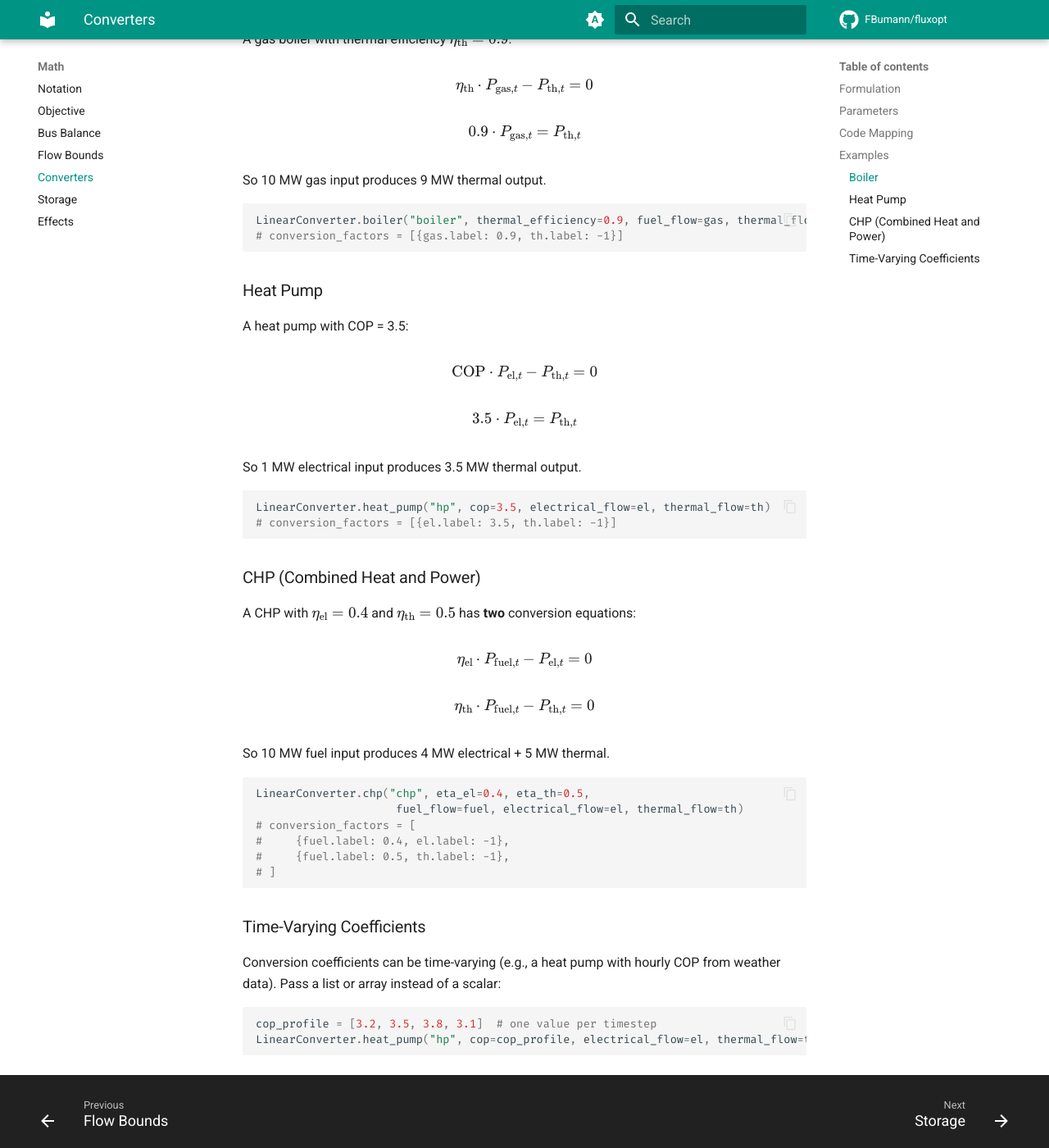
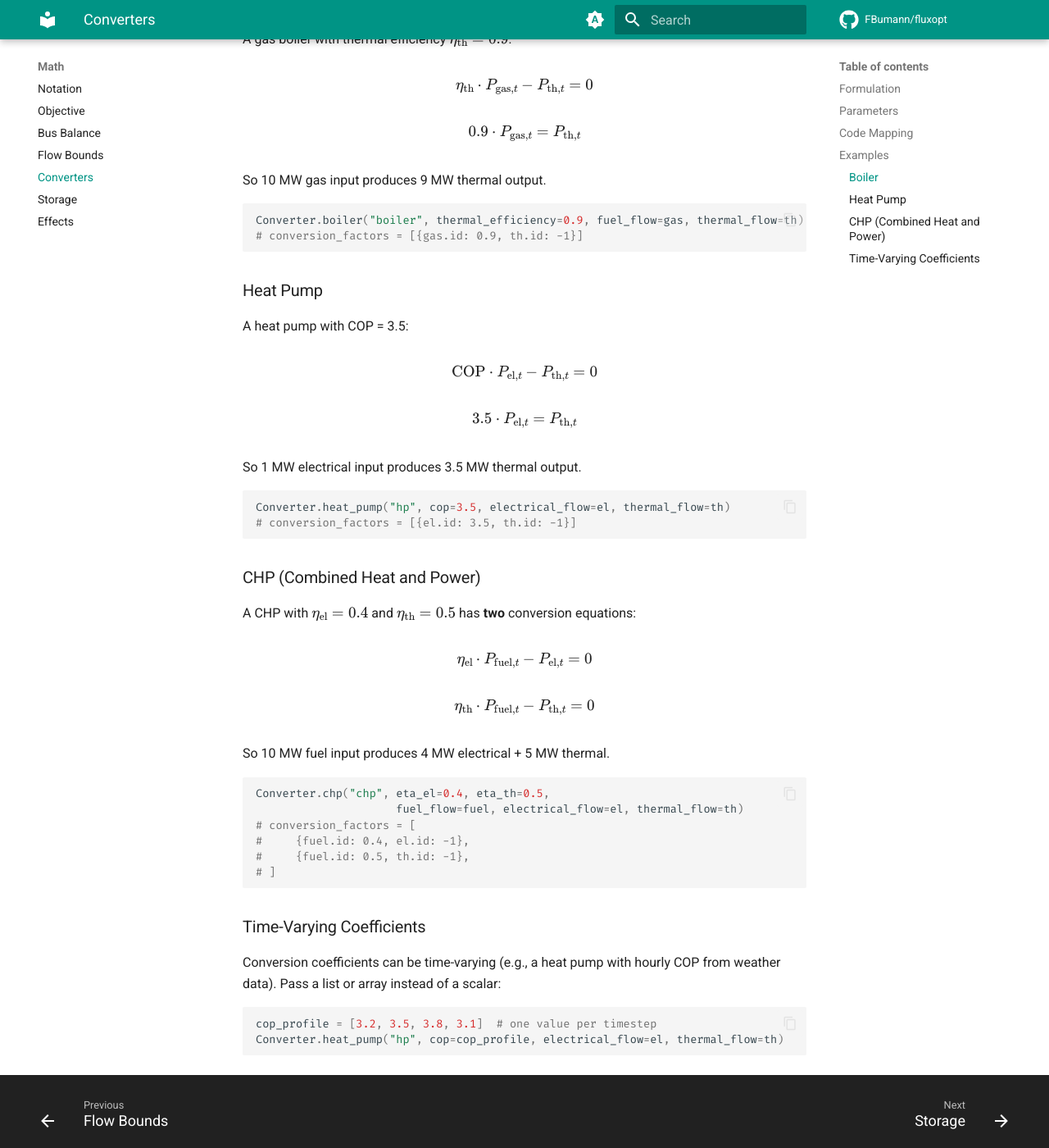
Before and after one commit to FBumann/fluxopt, an MkDocs documentation site: the page built from docs/math/converters.md, in a window 1280 px wide and 1400 px high, scrolled down 1025 px. Shown: the whole window at 82% size. Built offline with MkDocs 1.6.1 and Material for MkDocs 9.7.7, drawn with Linux system fonts in a browser that asks for light colours; comment, search, counter and statistics services are not loaded; some of the changed text lies outside the part shown.

Commit message:
Update docs and harden validation for renamed API
- docs/math/converters.md: LinearConverter → Converter, .label → .id
- tables.py: guard against missing objective effect in EffectsTable.from_elements
- validation.py: accept converters=None in validate_system

Co-Authored-By: Claude Opus 4.6 <noreply@anthropic.com>

````diff
--- a/docs/math/converters.md
+++ b/docs/math/converters.md
@@ -2,7 +2,7 @@
 
 ## Formulation
 
-A `LinearConverter` enforces linear coupling between its input and output flows.
+A `Converter` enforces linear coupling between its input and output flows.
 Each conversion equation requires:
 
 \[
@@ -17,7 +17,7 @@ devices like CHP plants.
 
 | Symbol | Description | Reference |
 |---|---|---|
-| \(a_f\) | Conversion coefficient | `LinearConverter.conversion_factors` |
+| \(a_f\) | Conversion coefficient | `Converter.conversion_factors` |
 | \(P_{f,t}\) | Flow rate variable | `flow_rate[flow, time]` |
 
 See [Notation](notation.md) for the full symbol table.
@@ -44,8 +44,8 @@ A gas boiler with thermal efficiency \(\eta_{\text{th}} = 0.9\):
 So 10 MW gas input produces 9 MW thermal output.
 
 ```python
-LinearConverter.boiler("boiler", thermal_efficiency=0.9, fuel_flow=gas, thermal_flow=th)
-# conversion_factors = [{gas.label: 0.9, th.label: -1}]
+Converter.boiler("boiler", thermal_efficiency=0.9, fuel_flow=gas, thermal_flow=th)
+# conversion_factors = [{gas.id: 0.9, th.id: -1}]
 ```
 
 ### Heat Pump
@@ -63,8 +63,8 @@ A heat pump with COP = 3.5:
 So 1 MW electrical input produces 3.5 MW thermal output.
 
 ```python
-LinearConverter.heat_pump("hp", cop=3.5, electrical_flow=el, thermal_flow=th)
-# conversion_factors = [{el.label: 3.5, th.label: -1}]
+Converter.heat_pump("hp", cop=3.5, electrical_flow=el, thermal_flow=th)
+# conversion_factors = [{el.id: 3.5, th.id: -1}]
 ```
 
 ### CHP (Combined Heat and Power)
@@ -83,11 +83,11 @@ conversion equations:
 So 10 MW fuel input produces 4 MW electrical + 5 MW thermal.
 
 ```python
-LinearConverter.chp("chp", eta_el=0.4, eta_th=0.5,
+Converter.chp("chp", eta_el=0.4, eta_th=0.5,
                      fuel_flow=fuel, electrical_flow=el, thermal_flow=th)
 # conversion_factors = [
-#     {fuel.label: 0.4, el.label: -1},
-#     {fuel.label: 0.5, th.label: -1},
+#     {fuel.id: 0.4, el.id: -1},
+#     {fuel.id: 0.5, th.id: -1},
 # ]
 ```
 
@@ -98,5 +98,5 @@ weather data). Pass a list or array instead of a scalar:
 
 ```python
 cop_profile = [3.2, 3.5, 3.8, 3.1]  # one value per timestep
-LinearConverter.heat_pump("hp", cop=cop_profile, electrical_flow=el, thermal_flow=th)
+Converter.heat_pump("hp", cop=cop_profile, electrical_flow=el, thermal_flow=th)
 ```
````
Also changed, not shown: 2 other files.
